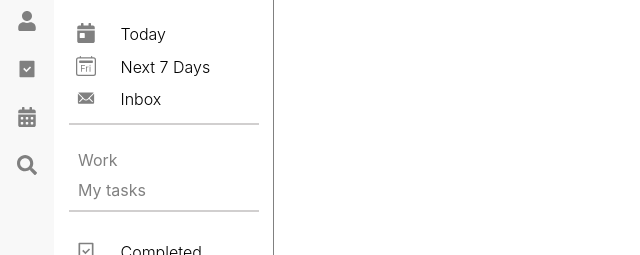
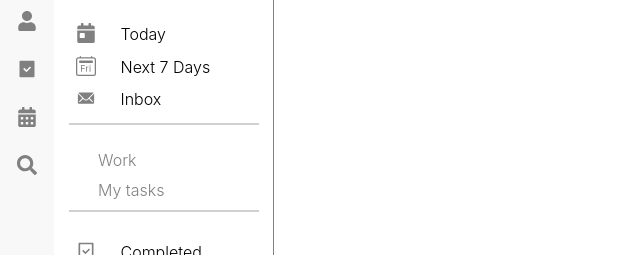
Before and after one commit to N1ph1l1m/internetTech, a React (Create React App) app: page /task/taskmanager in a window 1280 px wide. Shown: the top 255 px of the page, without its empty margins (0-640 px from the left). Built offline with nearby package versions, Linux system fonts and the light colour scheme.

Commit message:
Add route in Work and My tasks

```diff
--- /dev/null
+++ b/src/layout/components/taskManager/taskComponents/Groups/MyTasks.jsx
@@ -0,0 +1,11 @@
+import React from 'react';
+import TaskContent from '../../taskContent/taskContent';
+
+function Mytasks(){
+    return (
+        <TaskContent title="My tasks"/>
+    );
+};
+
+
+export default Mytasks;
--- /dev/null
+++ b/src/layout/components/taskManager/taskComponents/Groups/Work.jsx
@@ -0,0 +1,11 @@
+import React from 'react';
+import TaskContent from '../../taskContent/taskContent';
+
+function Work(){
+    return (
+        <TaskContent title="Work"/>
+    );
+};
+
+
+export default Work;
--- a/src/layout/components/taskManager/taskNav/navigator.css
+++ b/src/layout/components/taskManager/taskNav/navigator.css
@@ -31,3 +31,14 @@ i{
     color:gray;
     text-decoration: none;
 }
+.textLinkDrop{
+    text-decoration: none;
+    width: 150px;
+    color:black;
+    font-size: 16px;
+    font-weight: 300;
+    display: flex;
+    justify-content: space-around;
+    align-items: center;
+    margin-left:20px;
+}
--- a/src/layout/components/taskManager/taskNav/taskNavItem/taskNavItem.jsx
+++ b/src/layout/components/taskManager/taskNav/taskNavItem/taskNavItem.jsx
@@ -7,11 +7,10 @@ import DropDown from "./dromDown";
 import styled from "styled-components";
 import { Outlet, Link } from "react-router-dom";
 
-import {RiTaskLine } from "react-icons/ri";
+import { RiTaskLine } from "react-icons/ri";
 import { BsCalendar2Day } from "react-icons/bs";
-import { FaCalendarDay, FaTrash} from "react-icons/fa";
+import { FaCalendarDay, FaTrash } from "react-icons/fa";
 import { IoIosMail } from "react-icons/io";
-
 
 const MainWrap = styled.div`
   width: 100vw;
@@ -26,16 +25,15 @@ const TaskItemWrap = styled.div`
   justify-content: start;
   flex-direction: column;
   padding-top: 15px;
-
 `;
 const TaskNav = styled.div`
   height: 120px;
   width: 220px;
   margin-bottom: 10px;
-  display:flex;
-  flex-direction:column;
-  justify-content:center;
-  padding:5px;
+  display: flex;
+  flex-direction: column;
+  justify-content: center;
+  padding: 5px;
 `;
 const BorderBotton = styled.div`
   margin: 5px auto;
@@ -54,26 +52,23 @@ const DropDownContent = styled.div`
   margin-bottom: 5px;
 `;
 const OutletWrap = styled.div`
-width:100vw;
-height:100vh;
-
-`
+  width: 100vw;
+  height: 100vh;
+`;
 
 function TaskNavItem() {
   return (
     <MainWrap>
       <TaskItemWrap>
         <TaskNav>
-
           <Button className="taskNav">
             <Link className="textLink" to={"today"}>
               <Icon>
-            <FaCalendarDay size="20"/>
+                <FaCalendarDay size="20" />
               </Icon>
               <span>Today</span>
             </Link>
           </Button>
-
 
           <Button className="taskNav">
             <Link className="textLink" to={"nextseven"}>
@@ -82,7 +77,6 @@ function TaskNavItem() {
               </Icon>
               <span>Next 7 Days</span>
             </Link>
-
           </Button>
 
           <Button className="taskNav">
@@ -92,12 +86,12 @@ function TaskNavItem() {
               </Icon>
               <span>Inbox</span>
             </Link>
-
           </Button>
           <BorderBotton />
         </TaskNav>
 
         <TaskList>
+          <Link className="textLinkDrop" to={"work"}>
             <DropDown
               text="Work"
               components={
@@ -107,8 +101,12 @@ function TaskNavItem() {
                 </DropDownContent>
               }
             />
+          </Link>
 
+          <Link className="textLinkDrop"to={"work"}>
             <DropDown text="My tasks" components={<DropDownContent />} />
+          </Link>
+
           <BorderBotton />
         </TaskList>
 
@@ -116,7 +114,7 @@ function TaskNavItem() {
           <Button className="taskNav">
             <Link className="textLink" to={"completed"}>
               <Icon>
-            <RiTaskLine size="20"/>
+                <RiTaskLine size="20" />
               </Icon>
               <span>Completed</span>
             </Link>
@@ -125,16 +123,15 @@ function TaskNavItem() {
           <Button className="taskNav">
             <Link className="textLink" to={"trash"}>
               <Icon>
-            <FaTrash size="20"/>
+                <FaTrash size="20" />
               </Icon>
               <span>Trash</span>
             </Link>
           </Button>
         </TaskNav>
-
       </TaskItemWrap>
       <OutletWrap>
-      <Outlet/>
+        <Outlet />
       </OutletWrap>
     </MainWrap>
   );
```
Also changed, not shown: src/index.js (+10 -0 lines). Lines whose indentation alone changed are shown as unchanged.
